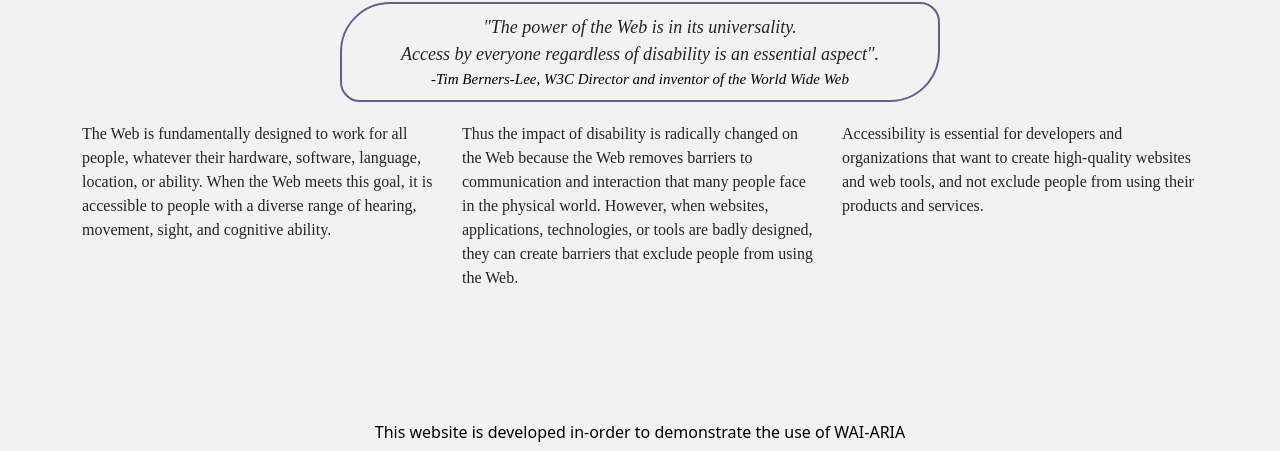
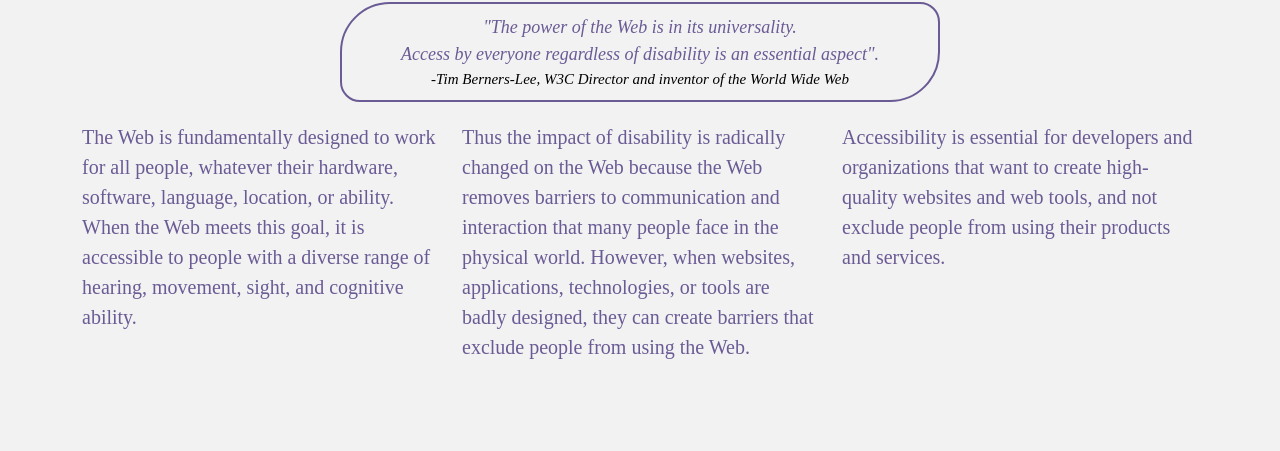
Before and after one commit to Aslesha461/Web-Accessibility, a plain HTML site: page about.html in a window 1280 px wide. Shown: the part 174-625 px from the top of the page. Drawn offline with nearby package versions, Linux system fonts and the light colour scheme.

Commit message:
final commit

```diff
--- a/css/about.css
+++ b/css/about.css
@@ -21,19 +21,18 @@
 <<<<<<< Updated upstream
   font-size: 25px;
   font-family: "Times New Roman";
-=======
+
   font-size: 20px;
   font-family: "Times New Roman",Times;
->>>>>>> Stashed changes
+
 }
 
 footer {
 margin-top: 130px;
-<<<<<<< Updated upstream
+font-family: "Times New Roman", Times;
 }
 .footer-des p{
   color: black;
-=======
 font-family: "Times New Roman", Times;
->>>>>>> Stashed changes
+
 }
--- a/css/style.css
+++ b/css/style.css
@@ -16,11 +16,10 @@ text-align: center;
 }
 body{
   background: #f2f2f2;
-<<<<<<< Updated upstream
   color:purple;
-=======
+
   color: #6B5B95;
->>>>>>> Stashed changes
+
 }
 
 h1 a:link{
```
